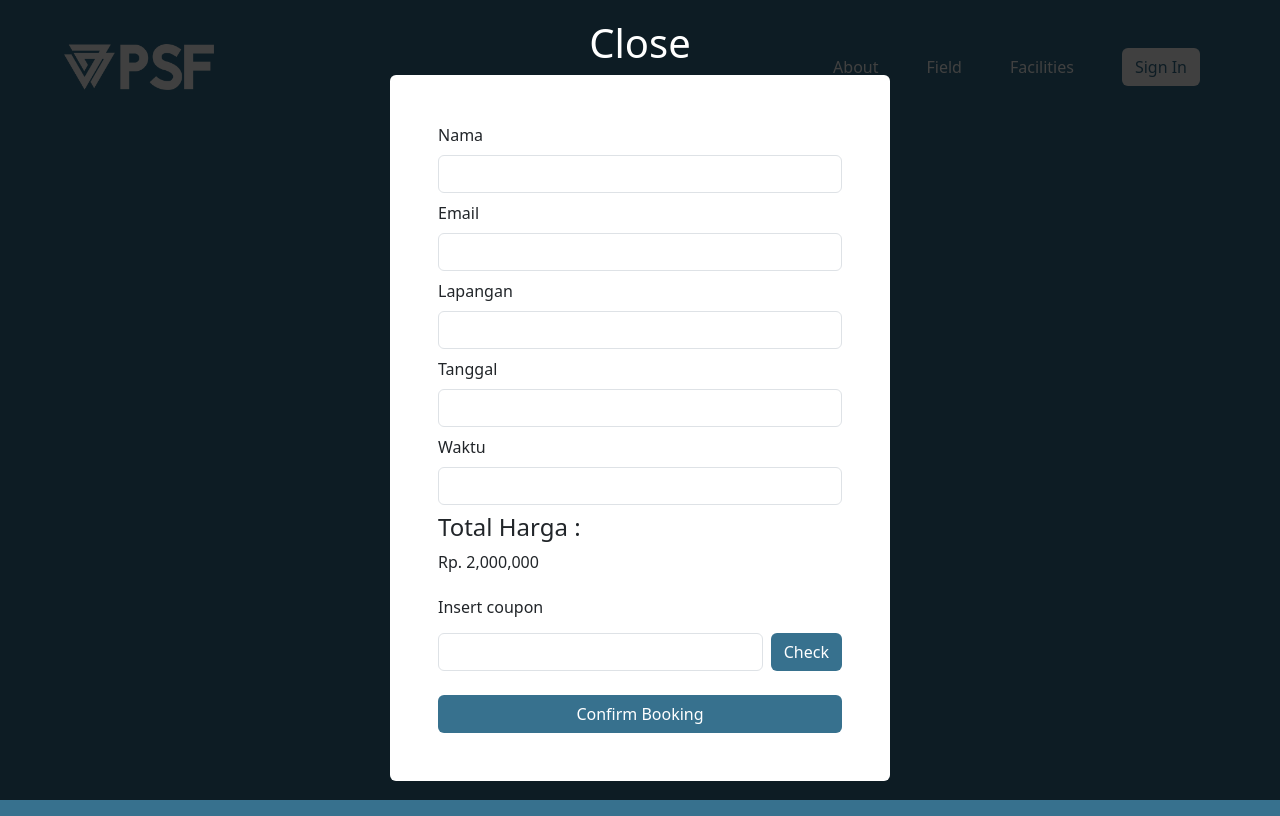
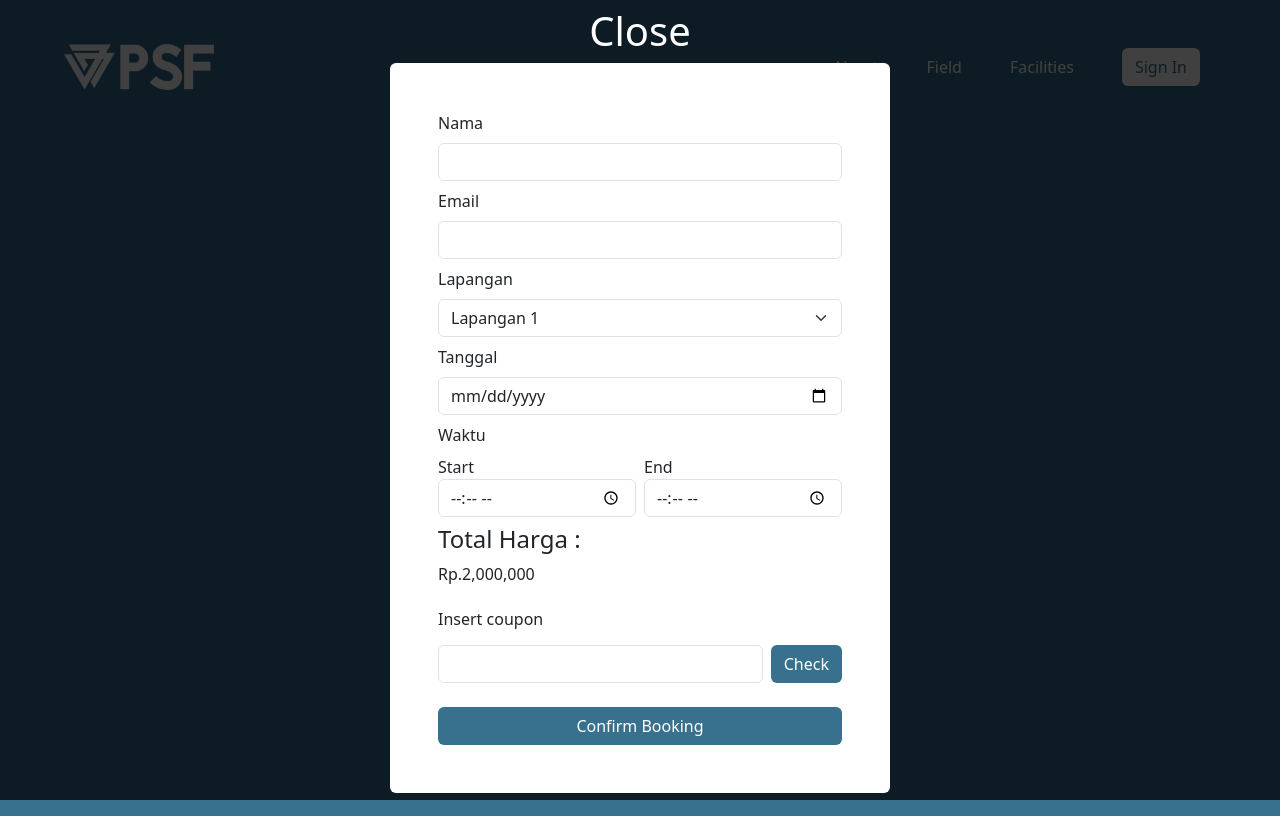
Before and after one commit to fauzansyll/psf-fe, a Next.js app: page / in a window 1280 px wide. Both pictures are taken after a click on the button "Book Now!". Built offline with nearby package versions, Linux system fonts and the light colour scheme.

Commit message:
Form feature on rest

```diff
--- a/components/atoms/Input.tsx
+++ b/components/atoms/Input.tsx
@@ -7,6 +7,7 @@ interface InputProps {
   id: string;
   name: string;
   errors: any;
+  required: boolean;
   register: any;
   onChange?: (e: React.ChangeEvent<HTMLInputElement>) => void;
 }
@@ -19,6 +20,7 @@ const Input = ({
   id,
   errors,
   register,
+  required,
 }: InputProps) => {
   console.log("Error :", errors);
   return (
@@ -26,7 +28,7 @@ const Input = ({
       <input
         type={type}
         name={name}
-        {...register(name, { required: true })}
+        {...register(name, { required })}
         className="form-control w-100"
         placeholder={placeholder}
         aria-label={placeholder}
--- a/components/atoms/Select.tsx
+++ b/components/atoms/Select.tsx
@@ -1,12 +1,13 @@
 import React from "react";
 import { SelectProps } from "@/lib/interfaces";
 
-const Select = ({ name, id, data, onChange }: SelectProps) => {
+const Select = ({ name, id, data, onChange, register }: SelectProps) => {
   return (
     <select
       onChange={() => onChange}
       className="form-select"
       name={name}
+      {...register(name, { required: true })}
       id={id}
     >
       {data.map((item, index) => {
--- a/components/molecules/Book.tsx
+++ b/components/molecules/Book.tsx
@@ -1,25 +1,23 @@
 "use client";
 
-import React, { useEffect, useState } from "react";
+import React, { useCallback, useEffect, useState } from "react";
 import { useForm, SubmitHandler } from "react-hook-form";
 import { Booking, Kupon } from "@/lib/interfaces";
 import Input from "../atoms/Input";
-import { dataBooking, dataKupon } from "@/lib/data";
+import { dataBooking, dataKupon, dataLapangan } from "@/lib/data";
 import Button from "../atoms/Button";
 import { useGlobalContext } from "@/app/page";
-import { useScrollBlock } from "@/lib/useScroll";
 import style from "./Book.module.scss";
-import { dataLapangan } from "@/lib/data";
 import Select from "../atoms/Select";
-import { number } from "zod";
 
 interface FormProps {
   nama: string;
   email: string;
   lapangan: string;
   tanggal: string;
-  waktu: string;
-  total: number;
+  start: string;
+  end: string;
+  total: number | undefined;
   code: string;
 }
 
@@ -36,36 +34,35 @@ const Book = () => {
     email: "",
     lapangan: "",
     tanggal: "",
-    waktu: "",
+    start: "",
+    end: "",
     total: 2000000,
     code: "",
   });
 
-  const onSubmit: SubmitHandler<FormProps> = (data) =>
-    setTheData({
-      ...theData,
-      nama: data.nama,
-      email: data.email,
-      lapangan: data.lapangan,
-      tanggal: data.tanggal,
-      waktu: data.waktu,
-      code: data.code,
-    });
+  // const onSubmit: SubmitHandler<FormProps> = (data) =>
+  //   setTheData({
+  //     ...theData,
+  //     nama: data.nama,
+  //     email: data.email,
+  //     lapangan: data.lapangan,
+  //     tanggal: data.tanggal,
+  //     waktu: data.waktu,
+  //     code: data.code,
+  //     total: harga,
+  //   });
 
   console.log("The Data", theData);
 
   const { setIsBook } = useGlobalContext();
   const [coupon, setCoupon] = useState("");
   const [data, setData] = useState(dataBooking[0]);
-  const [originalTotal] = useState(dataBooking[0].total);
 
   const [discount, setDiscount] = useState(0);
   const [valid, setValid] = useState({
     message: "",
     color: "",
   });
-  const [total, setTotal] = useState(originalTotal);
-  const rupiah = new Intl.NumberFormat().format(total);
 
   function convertIndonesianDate(dateString: string): Date | null {
     const monthMapping: { [key: string]: string } = {
@@ -89,8 +86,8 @@ const Book = () => {
     return new Date(`${hari} ${bulan} ${tahun}`);
   }
 
-  function isBookingValidForKupon(booking: Booking, kupon: Kupon): boolean {
-    const bookingDate = convertIndonesianDate(booking.tanggal);
+  function isBookingValidForKupon(booking: FormProps, kupon: Kupon): boolean {
+    const bookingDate = new Date(booking.tanggal);
     if (!bookingDate) return false;
 
     const kuponStart = new Date(kupon.start);
@@ -101,11 +98,36 @@ const Book = () => {
     const isLapanganMatching =
       booking.lapangan.toLowerCase() === kupon.lapangan.toLowerCase();
 
-    const bookingTime = booking.jam.split(" - ")[0];
+    const startBookingTime = booking.start;
+    const endBookingTime = booking.end;
     const kuponTime = kupon.jam.split("-")[0];
-    const isTimeMatching = bookingTime === kuponTime;
+    const isTimeMatching = startBookingTime === kuponTime;
 
-    return isDateInRange && isLapanganMatching && isTimeMatching && isCodeValid;
+    if (!isTimeMatching) {
+      console.error("Time is not matching");
+      console.log("Start Time", startBookingTime);
+      console.log("Kupon Time", kuponTime);
+      console.log("End  Time", endBookingTime);
+      if (!isDateInRange) {
+        console.error("Date not in Range");
+        console.log("Booking Date", bookingDate);
+        console.log("Kupon Start", kuponStart);
+        console.log("Kupon End", kuponEnd);
+        if (!isLapanganMatching) {
+          console.error("Lapangan is not matching");
+          console.log("Lapangan Booking", booking.lapangan);
+          console.log("Kupon Lapangan", kupon.lapangan);
+          if (!isCodeValid) {
+            console.error("Code is not matching");
+            console.log("Code Kupon", kupon.code);
+            console.log("User Coupon", coupon);
+          }
+        }
+      }
+      return false;
+    }
+
+    return true;
   }
 
   const checkKupon = () => {
@@ -115,18 +137,19 @@ const Book = () => {
     }
 
     const kupon = dataKupon.find((kupon) =>
-      isBookingValidForKupon(data, kupon)
+      isBookingValidForKupon(theData, kupon)
     );
 
     if (kupon) {
       const discount = parseFloat(kupon.potongan) / 100;
+      console.log("kupon", kupon);
       setDiscount(discount * 100);
       const newTotal = originalTotal - originalTotal * discount;
-      setTotal(newTotal);
+      setPrice(newTotal);
       setTheData({ ...theData, code: coupon, total: newTotal });
       setValid({ message: "Code is valid", color: "success" });
     } else {
-      setTotal(originalTotal);
+      setPrice(originalTotal);
       setValid({ message: "Code is invalid", color: "danger" });
       setTheData({ ...theData, code: "" });
     }
@@ -139,6 +162,27 @@ const Book = () => {
     }));
   };
 
+  const initialPrice = new Intl.NumberFormat().format(dataLapangan[0].price);
+
+  const [selectedLapangan, setSelectedLapangan] = useState(dataLapangan[0]);
+  const [price, setPrice] = useState<string | number>(initialPrice);
+  const watchLapangan = watch("lapangan");
+  const [originalTotal] = useState<any>(initialPrice);
+
+  useEffect(() => {
+    const lapangan = dataLapangan.find((l) => l.lapangan === watchLapangan);
+    if (lapangan) {
+      setSelectedLapangan(lapangan);
+      const finalPrice = new Intl.NumberFormat().format(lapangan.price);
+      setPrice(finalPrice);
+    }
+  }, [watchLapangan]);
+
+  const onsubmit: SubmitHandler<FormProps> = (data) => {
+    setTheData(data);
+    console.log(theData);
+  };
+
   return (
     <div
       className={`${style.main} position-absolute d-flex flex-column justify-content-center align-items-center w-100 top-0 start-0 end-0 bottom-0 `}
@@ -148,13 +192,14 @@ const Book = () => {
       </h1>
       <form
         className={`${style.form} rounded gap-2 d-flex flex-column bg-white text-dark p-5`}
-        onSubmit={handleSubmit(onSubmit)}
+        onSubmit={handleSubmit(onsubmit)}
       >
         <label htmlFor="nama">Nama</label>
         <Input
           errors={errors}
           id="nama"
           name="nama"
+          required={true}
           type="text"
           register={register}
         />
@@ -163,34 +208,51 @@ const Book = () => {
           errors={errors}
           id="email"
           name="email"
+          required={true}
           type="text"
           register={register}
         />
         <label htmlFor="lapangan">Lapangan</label>
-        <Input
-          errors={errors}
+        <Select
+          name="lapangan"
           id="lapangan"
-          name="lapangan"
-          type="text"
+          data={dataLapangan.map((item) => item.lapangan)}
           register={register}
         />
-
         <label htmlFor="lapangan">Tanggal</label>
         <Input
           errors={errors}
           id="tanggal"
+          required={true}
           name="tanggal"
-          type="text"
+          type="date"
           register={register}
         />
         <label htmlFor="waktu">Waktu</label>
-        <Input
-          errors={errors}
-          id="waktu"
-          name="waktu"
-          type="text"
-          register={register}
-        />
+        <div className="d-flex gap-2">
+          <div className="w-100">
+            <span>Start</span>
+            <Input
+              errors={errors}
+              id="start"
+              required={true}
+              name="start"
+              type="time"
+              register={register}
+            />
+          </div>
+          <div className="w-100">
+            <span>End</span>
+            <Input
+              errors={errors}
+              id="end"
+              required={true}
+              name="end"
+              type="time"
+              register={register}
+            />
+          </div>
+        </div>
         {/* <h4>Nama</h4>
         {data.nama}
         <h4>Email</h4>
@@ -204,7 +266,8 @@ const Book = () => {
 
         <span className="">
           <h4>Total Harga :</h4>
-          Rp. {rupiah}
+          Rp.
+          {price}
           {valid ? (
             <p className={`text-${valid.color} d-flex gap-2`}>
               {valid.message} {discount === 0 ? null : `${discount}% Off !`}
@@ -218,10 +281,17 @@ const Book = () => {
             type="text"
             name="coupon"
             errors={errors}
+            required={false}
             id="coupon"
             register={register}
           />
-          <Button color={"secondary"} onClick={checkKupon} type="button">
+          <Button
+            color={"secondary"}
+            onClick={() => {
+              checkKupon(), onsubmit;
+            }}
+            type="button"
+          >
             Check
           </Button>
         </span>
--- a/lib/data.ts
+++ b/lib/data.ts
@@ -71,8 +71,20 @@ export const dataBooking: Booking[] = [
 ];
 
 export const dataLapangan = [
-  "Lapangan 1",
-  "Lapangan 2",
-  "Lapangan 3",
-  "Lapangan 4",
+  {
+    lapangan: "Lapangan 1",
+    price: 2000000,
+  },
+  {
+    lapangan: "Lapangan 2",
+    price: 2500000,
+  },
+  {
+    lapangan: "Lapangan 3",
+    price: 1500000,
+  },
+  {
+    lapangan: "Lapangan 4",
+    price: 1800000,
+  },
 ];
--- a/lib/interfaces.ts
+++ b/lib/interfaces.ts
@@ -22,6 +22,7 @@ export type Booking = {
 export interface SelectProps {
   name: string;
   id: string;
+  register: any;
   data: string[];
-  onChange: (e: React.ChangeEvent<HTMLInputElement>) => void;
+  onChange?: (e: React.ChangeEvent<HTMLSelectElement>) => void;
 }
```
